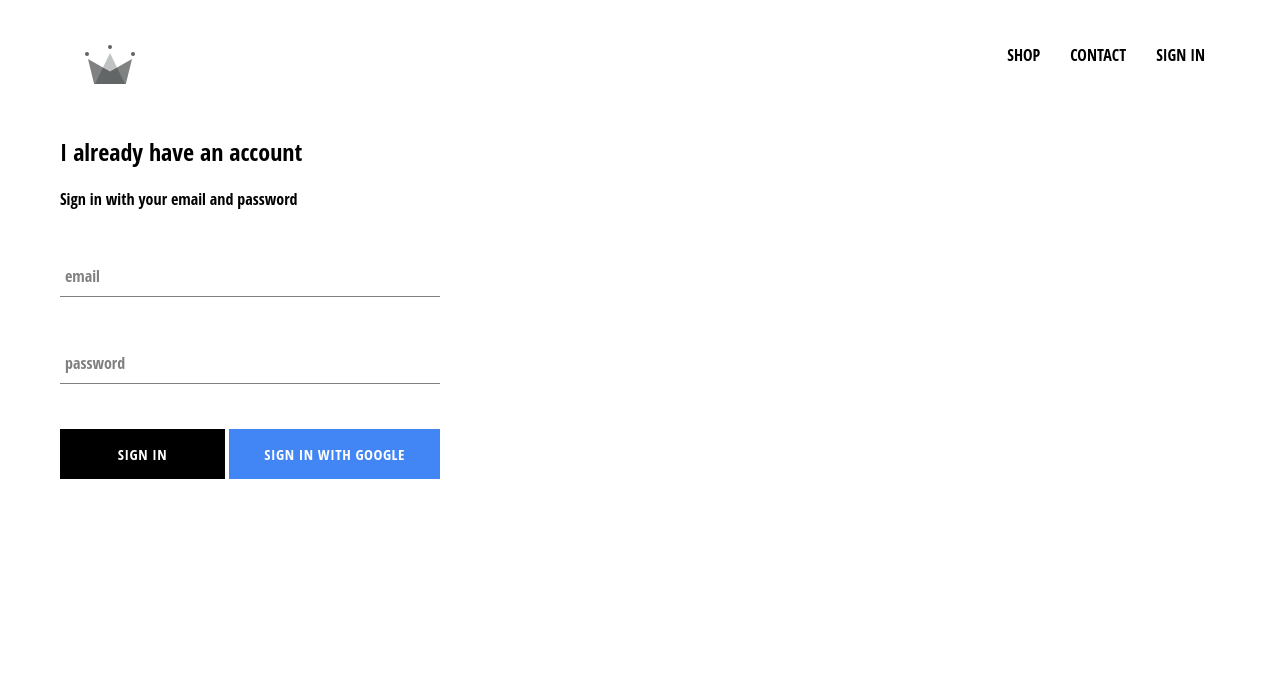
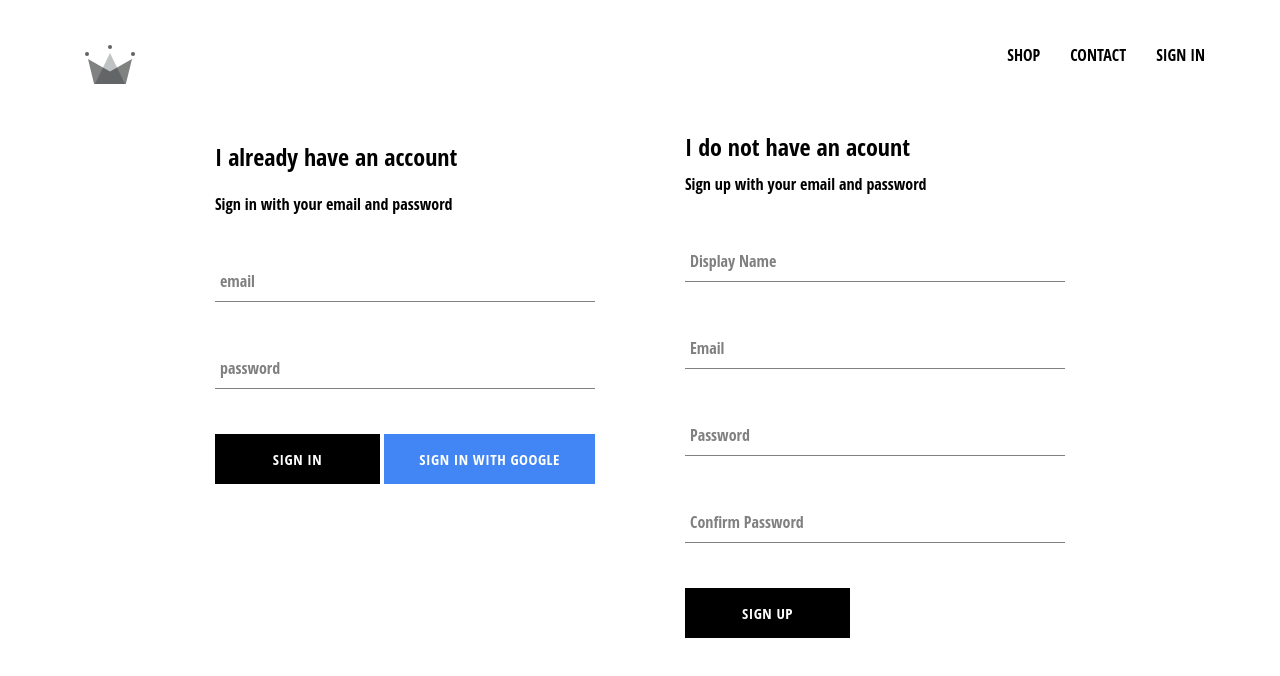
Before and after one commit to stthall/crwn-clothing, a React (Create React App) app: page /signin in a window 1280 px wide. Shown: the top 676 px of the page. Built offline with nearby package versions, Linux system fonts and the light colour scheme; no server answers; the HTML template or start-up script is replaced by a standard one.

Commit message:
implemented firebase utils, incl. ability to store auth'zd users into firestore db

```diff
--- a/src/App.js
+++ b/src/App.js
@@ -5,9 +5,9 @@
 
 import HomePage from './pages/homepage/homepage.component'
 import ShopPage from './pages/shop/shop.component'
-import SignInAndSignUpPage from './pages/sign-in-and-sign-up/sign-in-and-sign-up.copmonent'
+import SignInAndSignUpPage from './pages/sign-in-and-sign-up/sign-in-and-sign-up.component'
 import Header from './components/header/header.component'
-import {auth} from './firebase/firebase.utils'
+import {auth, createUserProfileDocument} from './firebase/firebase.utils'
 
 class App extends React.Component {
   constructor(props){
@@ -20,8 +20,23 @@
   unsubscribeFromAuth = null
 
   componentDidMount(){
-    this.unsubscribeFromAuth = auth.onAuthStateChanged(user=>{
-      this.setState({currentUser: user})
+    this.unsubscribeFromAuth = auth.onAuthStateChanged(async userAuth=>{
+      if(userAuth){
+        const userRef = await createUserProfileDocument(userAuth)
+
+        userRef.onSnapshot(snapShot =>{
+          this.setState({
+            currentUser:{
+              id: snapShot.id,
+              ...snapShot.data()
+            }
+          },()=>{
+            console.log(this.state)
+          })
+        })
+      }else{
+        this.setState({currentUser: userAuth})
+      }
     })
   }
 
--- /dev/null
+++ b/src/components/sign-up/sign-up.component.jsx
@@ -0,0 +1,89 @@
+import React from 'react'
+import FormInput from '../form-input/form-input.component'
+import CustomButton from '../custom-button/custom-button.component'
+import {auth, createUserProfileDocument} from '../../firebase/firebase.utils'
+
+import './sign-up.styles.scss'
+
+class SignUp extends React.Component{
+  constructor(){
+    super()
+
+    this.state = {
+      displayName:'',
+      email:'',
+      password:'',
+      confirmPassword:''
+    }
+  }
+  handleSubmit = async e=>{
+    e.preventDefault()
+    const {displayName, email, password, confirmPassword} = this.state
+    if(password!==confirmPassword){
+      alert('Passwords do not match')
+      return
+    }
+    try{
+      const {user} =  await auth.createUserWithEmailAndPassword(email,password)
+      await createUserProfileDocument(user,{displayName})
+      this.setState({
+        displayName:'',
+        email:'',
+        password:'',
+        confirmPassword:''
+      })
+    }catch(e){
+      console.log(e)
+    }
+  }
+  handleChange = e=>{
+    const {name,value}=e.target
+    this.setState({[name]:value})
+  }
+  render(){
+    const {displayName, email, password, confirmPassword} = this.state
+    return(
+      <div className="sign-up">
+        <h2 className="title">I do not have an acount</h2>
+        <span>Sign up with your email and password</span>
+        <form onSubmit={this.handleSubmit} className="sign-up-form">
+          <FormInput
+            type='text'
+            name='displayName'
+            value={displayName}
+            onChange={this.handleChange}
+            label='Display Name'
+            required
+          />
+          <FormInput
+            type='email'
+            name='email'
+            value={email}
+            onChange={this.handleChange}
+            label='Email'
+            required
+          />
+          <FormInput
+            type='password'
+            name='password'
+            value={password}
+            onChange={this.handleChange}
+            label='Password'
+            required
+          />
+          <FormInput
+            type='password'
+            name='confirmPassword'
+            value={confirmPassword}
+            onChange={this.handleChange}
+            label='Confirm Password'
+            required
+          />
+          <CustomButton type='submit'>SIGN UP</CustomButton>
+        </form>
+      </div>
+    )
+  }
+}
+
+export default SignUp
--- /dev/null
+++ b/src/components/sign-up/sign-up.styles.scss
@@ -0,0 +1,9 @@
+.sign-up{
+  display:flex;
+  flex-direction:column;
+  width:380px;
+
+  .title{
+    margin:10px 0;
+  }
+}
--- a/src/firebase/firebase.utils.js
+++ b/src/firebase/firebase.utils.js
@@ -1,8 +1,8 @@
 import firebase from 'firebase/app'
+import 'firebase/auth'
 import 'firebase/firestore'
-import 'firebase/auth'
 
-const config={
+const firebaseConfig = {
     apiKey: "AIzaSyA2Dk5hv_sxBT73FiITccSy4kNn1YAMdco",
     authDomain: "crwn-db-bdd61.firebaseapp.com",
     databaseURL: "https://crwn-db-bdd61.firebaseio.com",
@@ -10,12 +10,33 @@
     storageBucket: "crwn-db-bdd61.appspot.com",
     messagingSenderId: "279002003467",
     appId: "1:279002003467:web:2ee6ae7628f0cf5729ef0e"
+  };
+
+firebase.initializeApp(firebaseConfig)
+export const firestore = firebase.firestore()
+export const auth = firebase.auth()
+
+export const createUserProfileDocument = async (userAuth, additionalData)=>{
+    if(!userAuth) return
+    const userRef = firestore.doc(`users/${userAuth.uid}`)
+    const snapShot = await userRef.get()
+    if(!snapShot.exists){
+        const {displayName, email} = userAuth
+        const createdAt = new Date()
+        try{
+            await userRef.set({
+                displayName,
+                email,
+                createdAt,
+                ...additionalData
+            })
+        }catch(e){
+            console.log('error creating user',e.message)
+        }
+    }
+    return userRef;
 }
 
-firebase.initializeApp(config)
-
-export const auth = firebase.auth()
-export const firstore = firebase.firestore()
 
 const provider = new firebase.auth.GoogleAuthProvider()
 provider.setCustomParameters({prompt:'select_account'})
--- a/src/pages/sign-in-and-sign-up/sign-in-and-sign-up.copmonent.jsx
+++ b/src/pages/sign-in-and-sign-up/sign-in-and-sign-up.component.jsx
@@ -1,10 +1,12 @@
 import React from 'react'
 import SignIn from '../../components/sign-in/sign-in.component'
+import SignUp from '../../components/sign-up/sign-up.component'
 import './sign-in-and-sign-up.styles.scss'
 
 const SignInAndSignUpPage = ()=>(
   <div className="sign-in-and-sign-up">
     <SignIn />
+    <SignUp />
   </div>
 )
 
--- a/src/pages/sign-in-and-sign-up/sign-in-and-sign-up.styles.scss
+++ b/src/pages/sign-in-and-sign-up/sign-in-and-sign-up.styles.scss
@@ -0,0 +1,6 @@
+.sign-in-and-sign-up{
+  width:850px;
+  display:flex;
+  justify-content:space-between;
+  margin:30px auto;
+}
```
